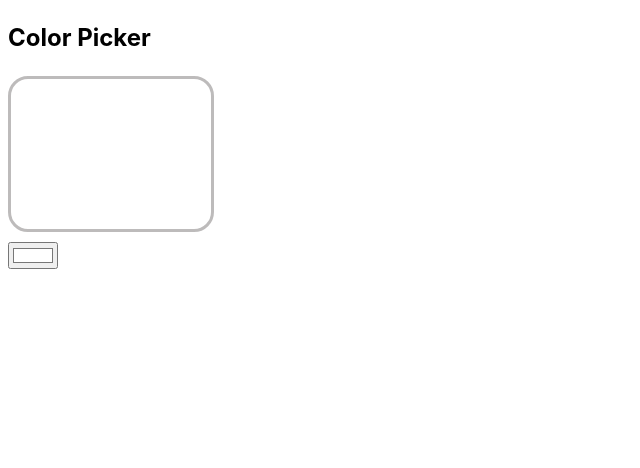
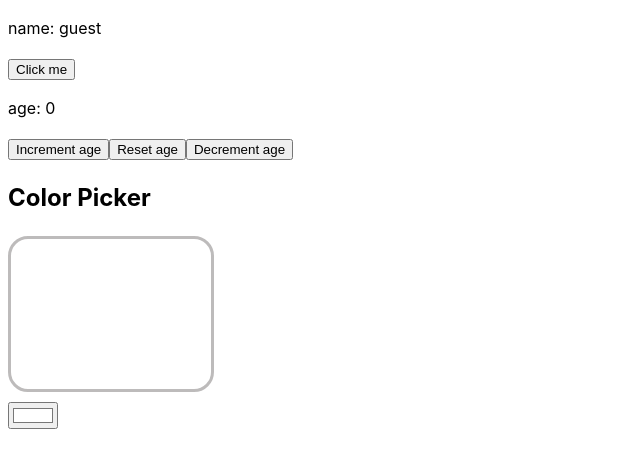
Before and after one commit to rakeshcooper/React_practice, a React (Vite) app: page / in a window 1280 px wide. Shown: the top 468 px of the page, without its empty margins (0-640 px from the left). Built offline with nearby package versions, Linux system fonts and the light colour scheme.

Commit message:
updater function

```diff
--- a/src/App.jsx
+++ b/src/App.jsx
@@ -28,11 +28,10 @@ function App() {
         <UserGreeting name="cooper" isLoggedin={true}/>
         {fruits.length > 0 && <List item={fruits} category="fruits"/>}
         {Vegetables.length > 0 && <List item={Vegetables} category="Vegetables"/>}
-        <Component />
         <Mycomponent />    */}
 
+        <Component />
         <Colorpicker />
-
     </> )
 }
 
--- a/src/assets/Component.jsx
+++ b/src/assets/Component.jsx
@@ -10,7 +10,8 @@ function Component(){
     }
 
     function incrementAge(){
-        setAge(age + 1)
+        setAge(age => age + 1)
+        setAge(age => age + 1)
     }
 
     function decrementAge(){
```
